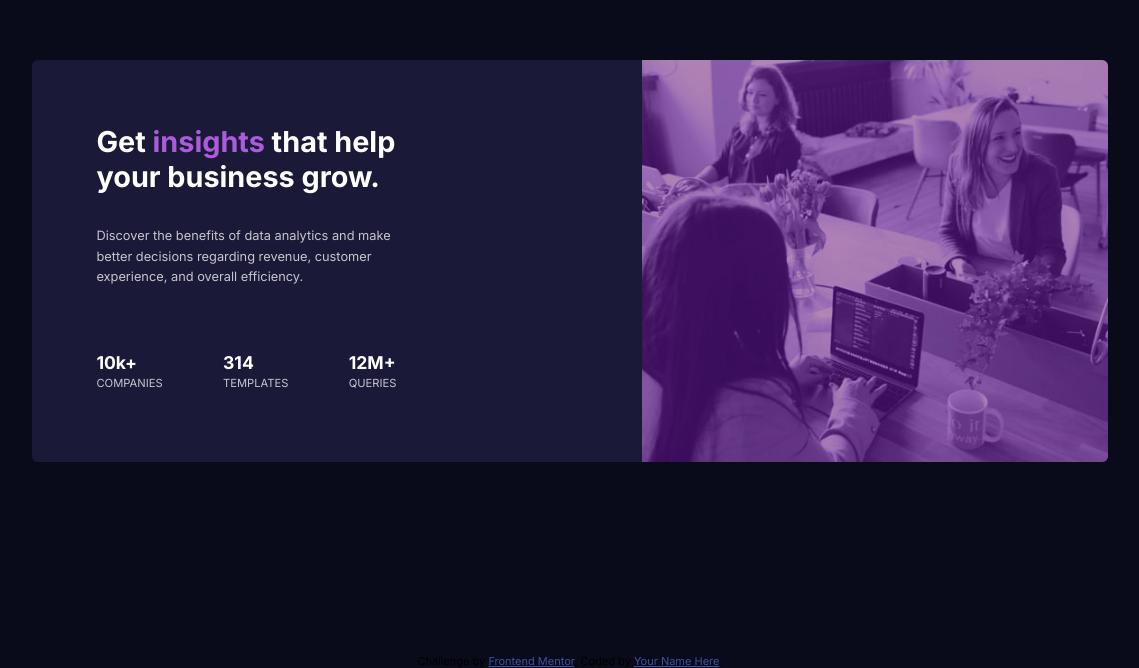
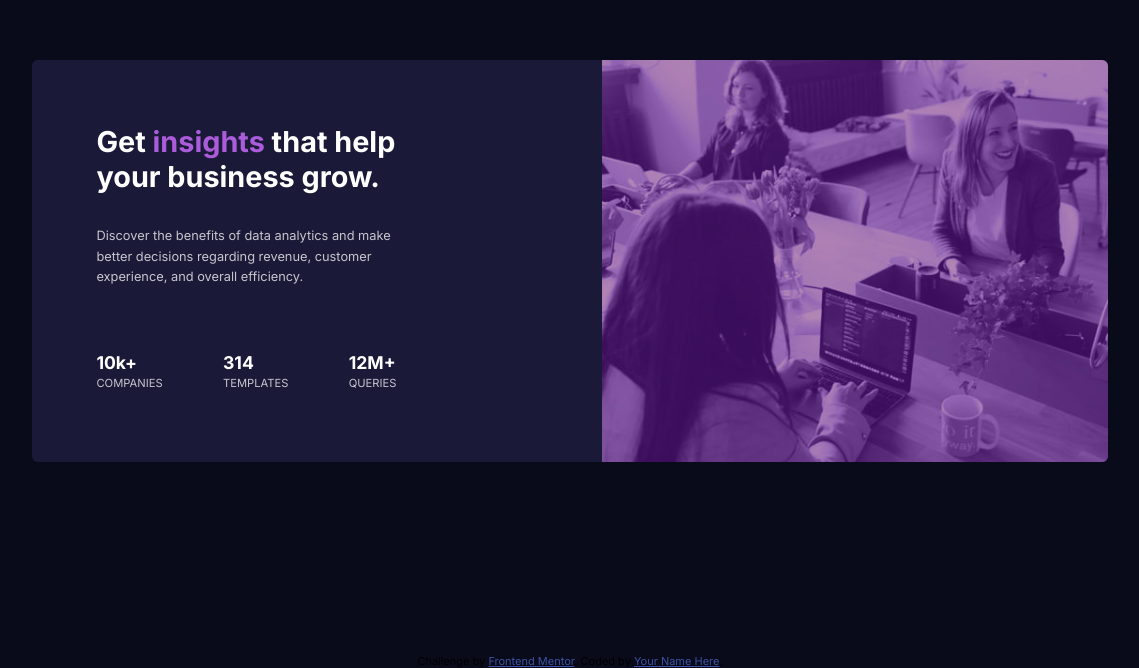
Before and after one commit to Ikacper/stats-preview-card-component-main, a plain HTML site: page index.html in a window 1536 px wide. Shown: the part 132-800 px from the top of the page, without its empty margins (198-1337 px from the left). Drawn offline with Linux system fonts and the light colour scheme.

Commit message:
delete margin right

```diff
--- a/style.css
+++ b/style.css
@@ -107,7 +107,7 @@ body {
 
   .card__insights {
     flex: 1 1 0px;
-    margin: 0 5rem 0 4rem;
+    margin: 0 0 0 4rem;
   }
 
   .card__title {
```
